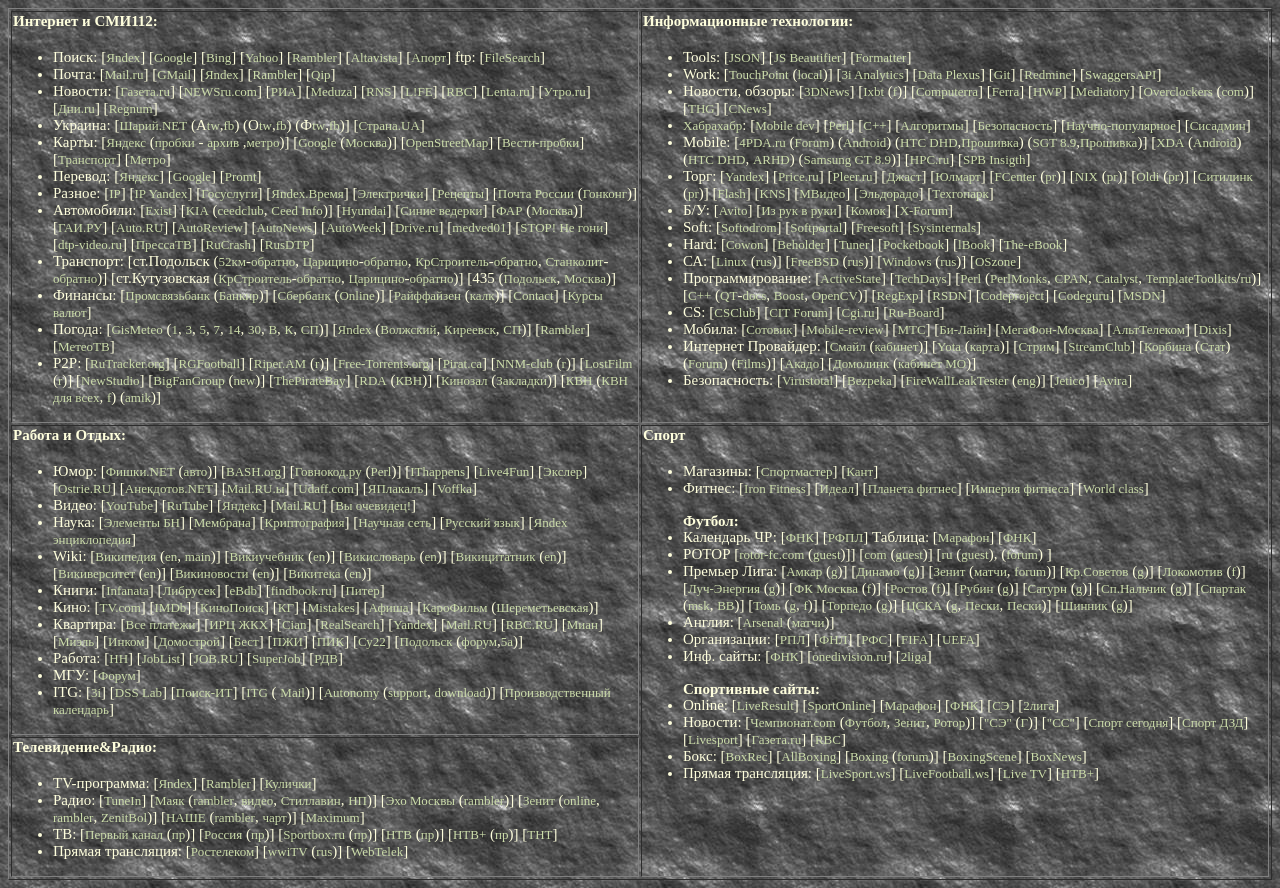
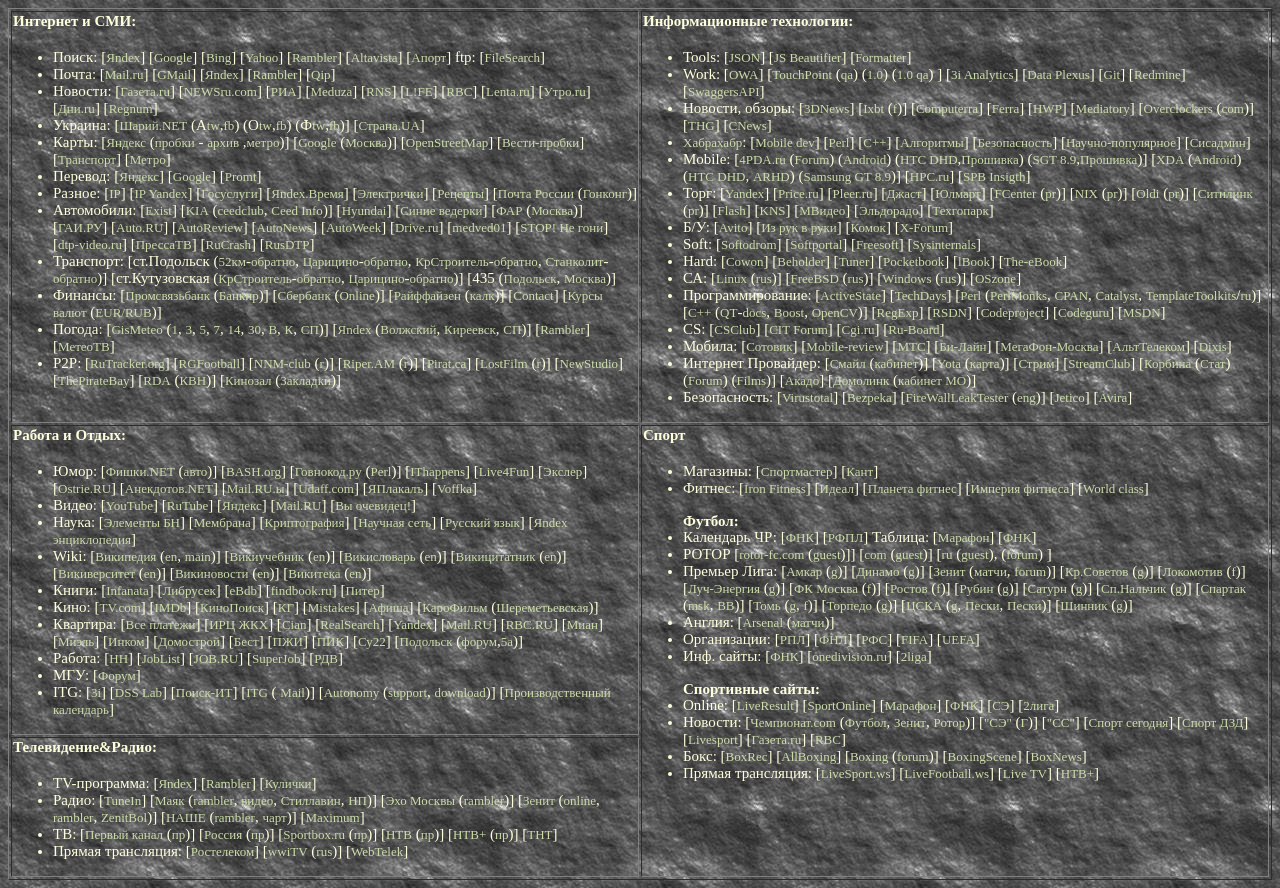
Before and after one commit to seug81/seug81.github.io, a plain HTML site: page index.html in a window 1280 px wide. Drawn offline with Linux system fonts and the light colour scheme.

Commit message:
Update index.html

```diff
--- a/index.html
+++ b/index.html
@@ -25,7 +25,7 @@
 
 <tr>
 <td rowspan="1" width="50%">
-<h4>Интернет и СМИ112: </h4>
+<h4>Интернет и СМИ: </h4>
 <ul type="disc">
 
 <li> Поиск:
@@ -140,7 +140,8 @@
  [<a href="https://www.raiffeisen.ru/">Райффайзен</a>
  (<a href="https://www.raiffeisen.ru/retail/consumerloans/calculator/">калк</a>)]
  [<a href="https://www.contact-sys.com/">Contact</a>]
- [<a href="http://www.profinance.ru/currency_usd.asp">Курсы валют</a>]
+ [<a href="http://www.profinance.ru/currency_usd.asp">Курсы валют</a>
+ (<a href="https://www.profinance.ru/currency_usd.asp?s=EURRUB">EUR/RUB</a>)]
 
 </li><li> Погода:
  [<a href="http://www.gismeteo.ru/">GisMeteo</a>
@@ -164,29 +165,19 @@
 </li><li> P2P:
  [<a href="http://rutracker.org/forum/">RuTracker.org</a>]
  [<a href="http://rgfootball.net/">RGFootball</a>]
+  [<a href="https://nnmclub.to/">NNM-club</a>
+ (<a href="https://nnmclub.to/forum/tracker.php">r</a>)]
  [<a href="http://riperam.org/">Riper.AM</a>
  (<a href="http://riperam.org/search.php?search_id=egosearch&amp;torrent=all">r</a>)]
- [<a href="http://free-torrents.org/forum/indexer.php">Free-Torrents.org</a>]
  [<a href="http://pirat.ca/forum/index.php">Pirat.ca</a>]
- [<a href="http://nnm-club.me/">NNM-club</a>
- (<a href="http://nnm-club.me/forum/tracker.php">r</a>)]
- [<a href="http://www.lostfilm.tv/">LostFilm</a>
- (<a href="http://www.lostfilm.tv/new/">r</a>)]
+ [<a href="https://www.lostfilm.tv/">LostFilm</a>
+ (<a href="https://www.lostfilm.tv/new/">r</a>)]
  [<a href="http://newstudio.tv/">NewStudio</a>]
- [<a href="http://bigfangroup.org/">BigFanGroup</a>
- (<a href="http://bigfangroup.org/browse.php">new</a>)]
  [<a href="http://thepiratebay.org/">ThePirateBay</a>]
-
-
-
  [<a href="http://rusdivx.net/ibf/index.php">RDA</a>
  (<a href="http://kvn.rusdivx.net/browse.php">КВН</a>)]
  [<a href="http://kinozal.tv/">Кинозал</a>
  (<a href="http://kinozal.tv/bookmarks.php?type=1">Закладки</a>)]
- [<a href="http://kvn.ru/">КВН</a>
- (<a href="http://www.kvnforall.info/">КВН для всех</a>,
- <a href="http://www.kvnforall.info/index.php?act=idx">f</a>)
- (<a href="http://www.amik.ru/">amik</a>)]
 </li></ul>
 
 </td><td>
@@ -198,8 +189,12 @@
 [<a href="https://www.freeformatter.com/">Formatter</a>]
 
 <li> Work:
-[<a href="https://app.touchpoint-analytics.ru/">TouchPoint</a>
-(<a href="https://touchpoint-analytics.xyz/">local</a>)]
+ [<a href="https://owa.itgrp.ru/owa/">OWA</a>]
+[<a href="https://app.v15.touchpoint-analytics.ru/login">TouchPoint</a>
+(<a href="https://app.v15.touchpoint-analytics.xyz/login/">qa</a>)
+ (<a href="https://app.touchpoint-analytics.xyz/login/">1.0</a>)
+ (<a href="https://app.touchpoint-analytics.xyz/login/">1.0 qa</a>)
+ ]
 [<a href="https://3i-analytics.ru/">3i Analytics</a>]
 [<a href="https://data-plexus.ru/">Data Plexus</a>]
 [<a href="http://10.250.83.235/users/sign_in">Git</a>]
```
